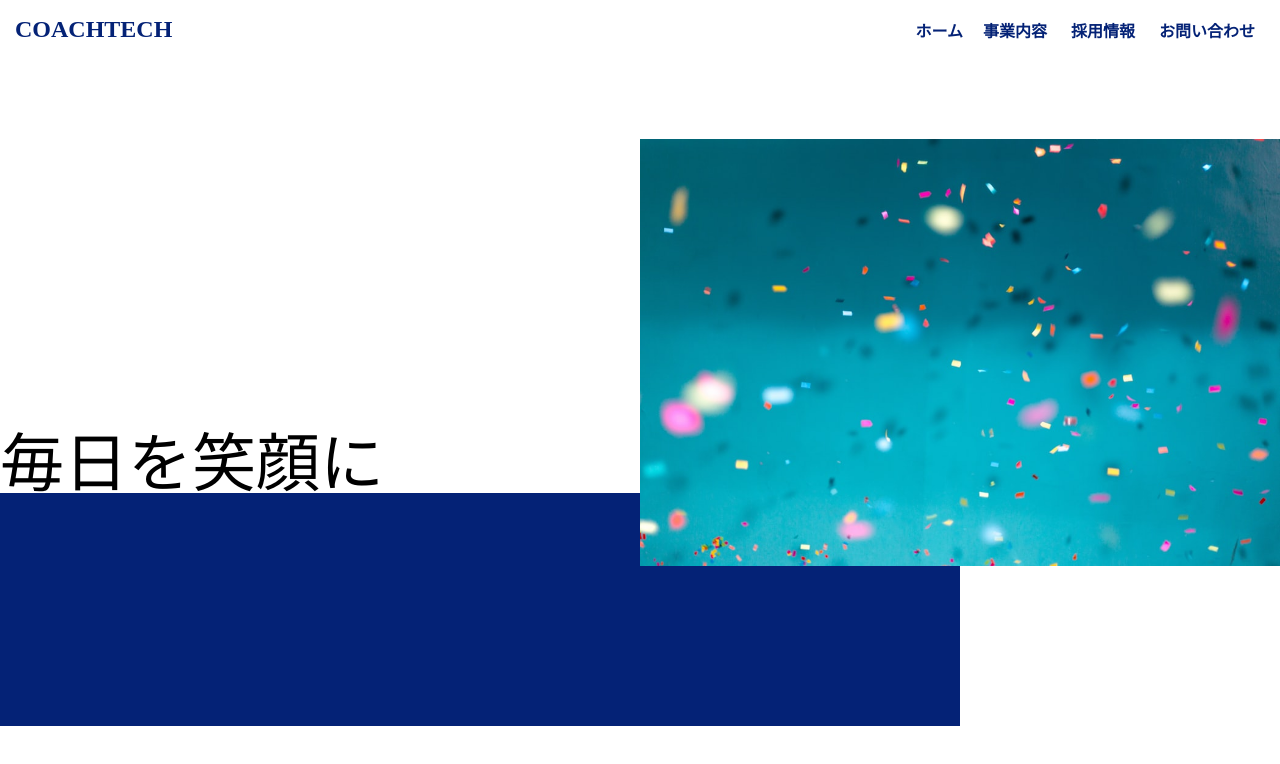
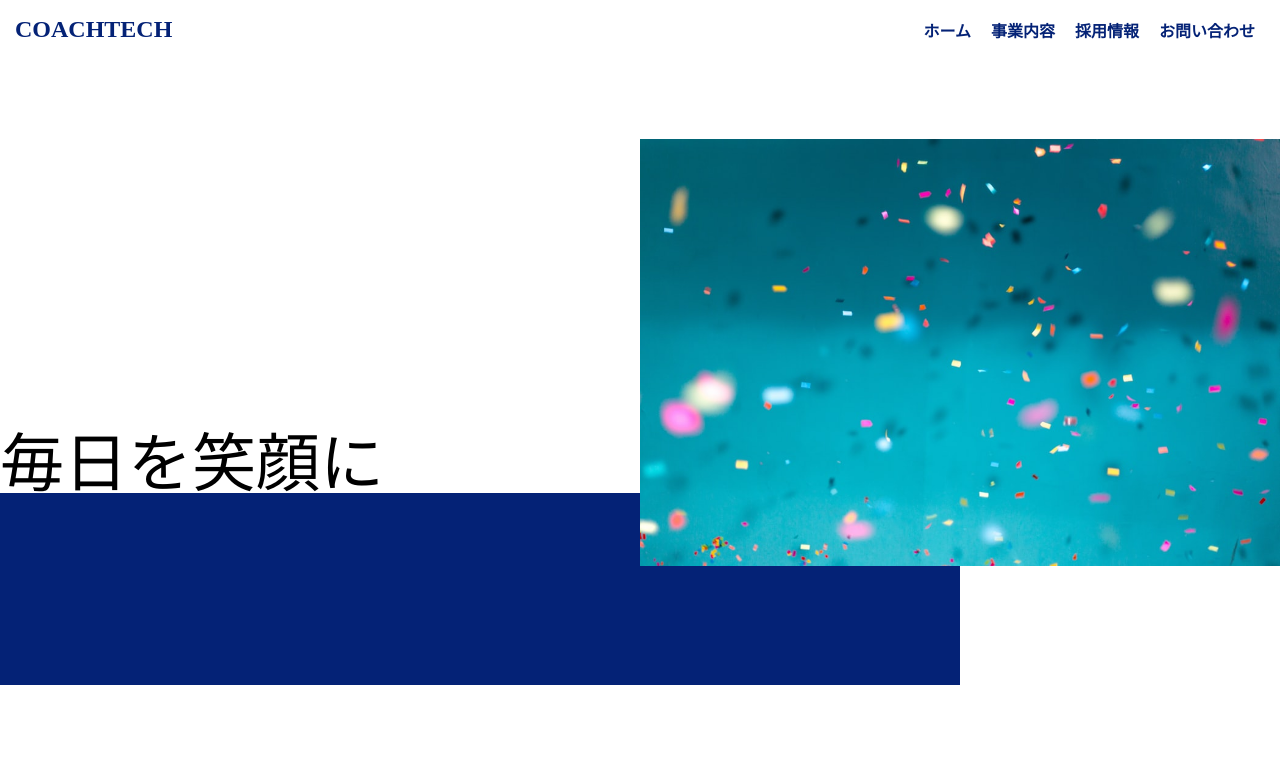
Before and after one commit to nishimuraysk/20230803_nishimura_css, a plain HTML site: page index.html in a window 1280 px wide. Drawn offline with Linux system fonts and the light colour scheme.

Commit message:
修正2回目

```diff
--- a/css/style.css
+++ b/css/style.css
@@ -5,32 +5,32 @@ body {
     margin: auto;
 }
 
-.header-inner{
+.header-inner {
     padding: 0 15px;
     display: flex;
     justify-content: space-between;
     align-items: center;
 }
 
-.header__left{
+.header__left {
     color: #042276;
     font-size: 24px;
 }
 
-.header__right{
-    display: inline-block;
-    vertical-align: middle;
+.header__right {
+    display: flex;
+    justify-content: center;
 }
 
-.header-nav-list{
+.header-nav-list {
     list-style: none;
 }
 
-.header-nav-item{
+.header-nav-item {
     float: left;
 }
 
-.header-nav-item-link{
+.header-nav-item-link {
     font-size: 16px;
     text-decoration: none;
     color: #042276;
@@ -42,21 +42,21 @@ body {
     height: 465px;
 }
 
-.main__img{
+.main__img {
     display: block;
     width: 50%;
     margin: 80px 0 0 auto;
 }
 
-.main__content{
+.main__content {
     font-weight: lighter;
     font-size: 5vw;
     margin-top: -12%;
 }
 
-.main__box{
+.main__box {
     background: #042276;
     margin-top: -5%;
     width: 75%;
-    height: 50%;
+    aspect-ratio: 5 / 1;
 }
--- a/index.html
+++ b/index.html
@@ -1,5 +1,6 @@
 <!DOCTYPE html>
 <html lang="ja">
+
 <head>
     <meta charset="UTF-8">
     <meta http-equiv="X-UA-Compatible" content="IE=edge">
@@ -7,6 +8,7 @@
     <title>css-test</title>
     <link rel="stylesheet" href="./css/style.css">
 </head>
+
 <body>
     <header class="header">
         <div class="header-inner">
@@ -16,14 +18,14 @@
                     <li class="header-nav-item">
                         <a href="" class="header-nav-item-link">ホーム</a>
                     </li>
-                    <li class="header-nav-item"></li>
-                        <a href="" class="header-nav-item-link">事業内容</a>
+                    <li class="header-nav-item">
+                    <a href="" class="header-nav-item-link">事業内容</a>
                     </li>
-                    <li class="header-nav-item"></li>
-                        <a href="" class="header-nav-item-link">採用情報</a>
+                    <li class="header-nav-item">
+                    <a href="" class="header-nav-item-link">採用情報</a>
                     </li>
-                    <li class="header-nav-item"></li>
-                        <a href="" class="header-nav-item-link">お問い合わせ</a>
+                    <li class="header-nav-item">
+                    <a href="" class="header-nav-item-link">お問い合わせ</a>
                     </li>
                 </ul>
             </nav>
```
